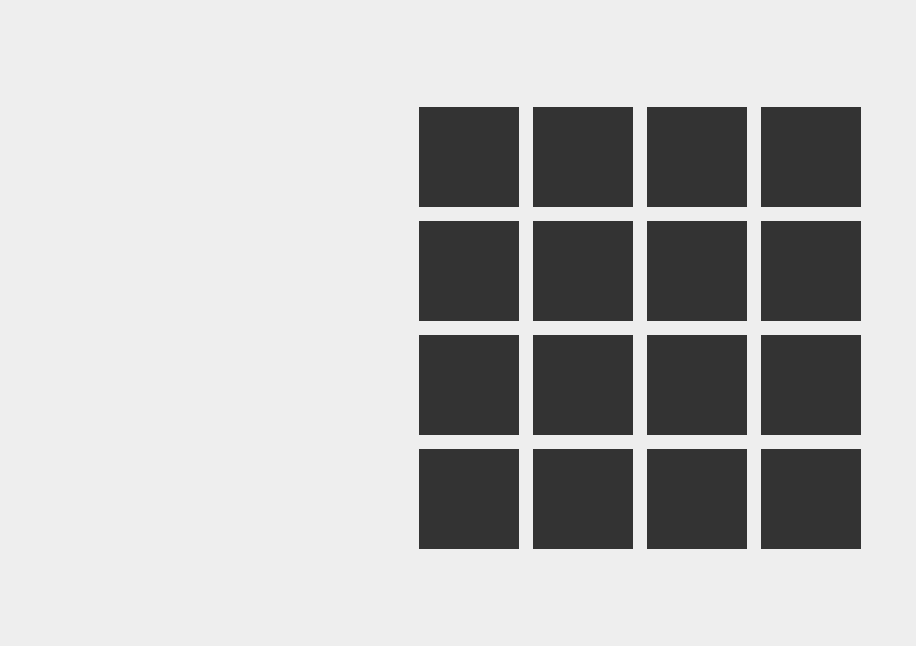
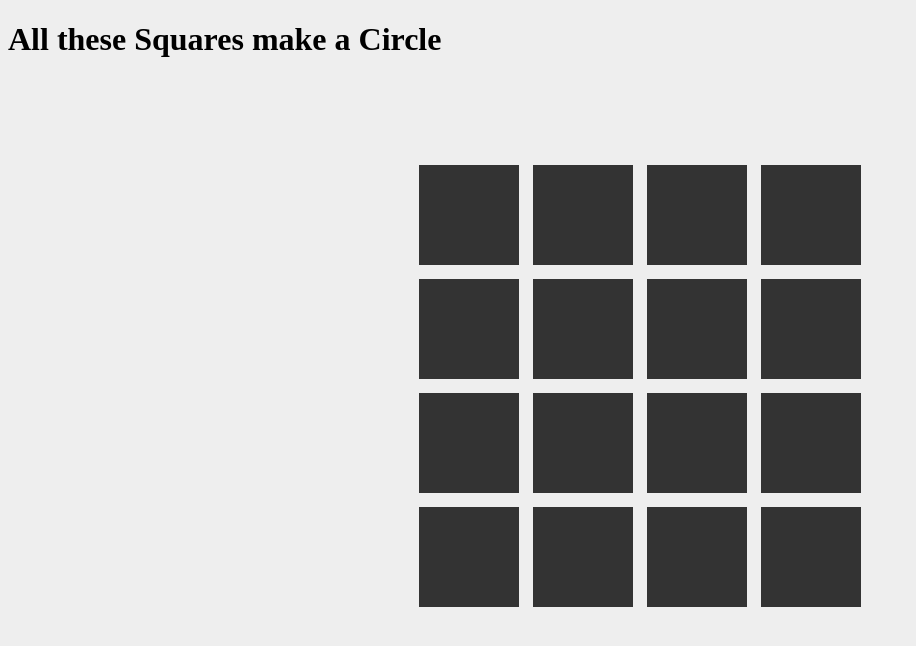
Before and after one commit to AaronHalsell/mtecSourceControlProject, a plain HTML site: page index.html in a window 1280 px wide. Shown: the whole page, without its empty margins (0-916 px from the left). Drawn offline with nearby package versions, Linux system fonts and the light colour scheme.

Commit message:
added heading and changed color of squares when clicked

```diff
--- a/index.html
+++ b/index.html
@@ -5,6 +5,7 @@
     <link href="https://fonts.googleapis.com/css2?family=Roboto&display=swap" rel="stylesheet">
   </head>
   <body id = 'contentContainer'>
+    <h1>All these Squares make a Circle</h1>
       <div id = "boxes"></div>
     <script src="https://code.jquery.com/jquery-3.6.0.slim.min.js" integrity="sha256-u7e5khyithlIdTpu22PHhENmPcRdFiHRjhAuHcs05RI=" crossorigin="anonymous"></script>
     <script src="app.js"></script>
--- a/styles.css
+++ b/styles.css
@@ -5,5 +5,9 @@
 }
 
 .clicked {
-    background-color: #999;
+    background-color: maroon;
 }
+
+h1 {
+    font-family: 'Roboto' sans-serif;
+}
```
Also changed, not shown: screen1.png (added), screen2.png (added).
